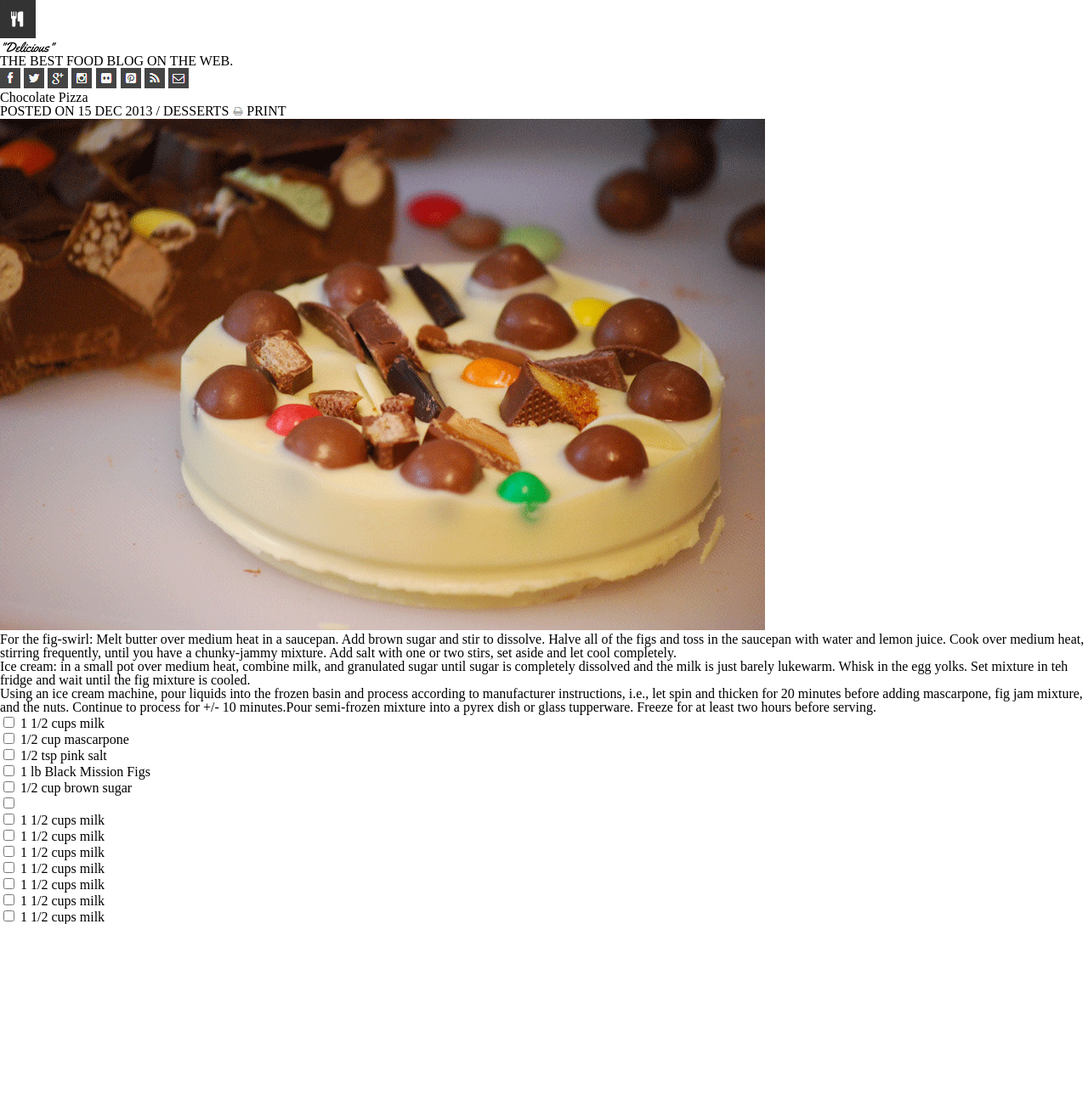
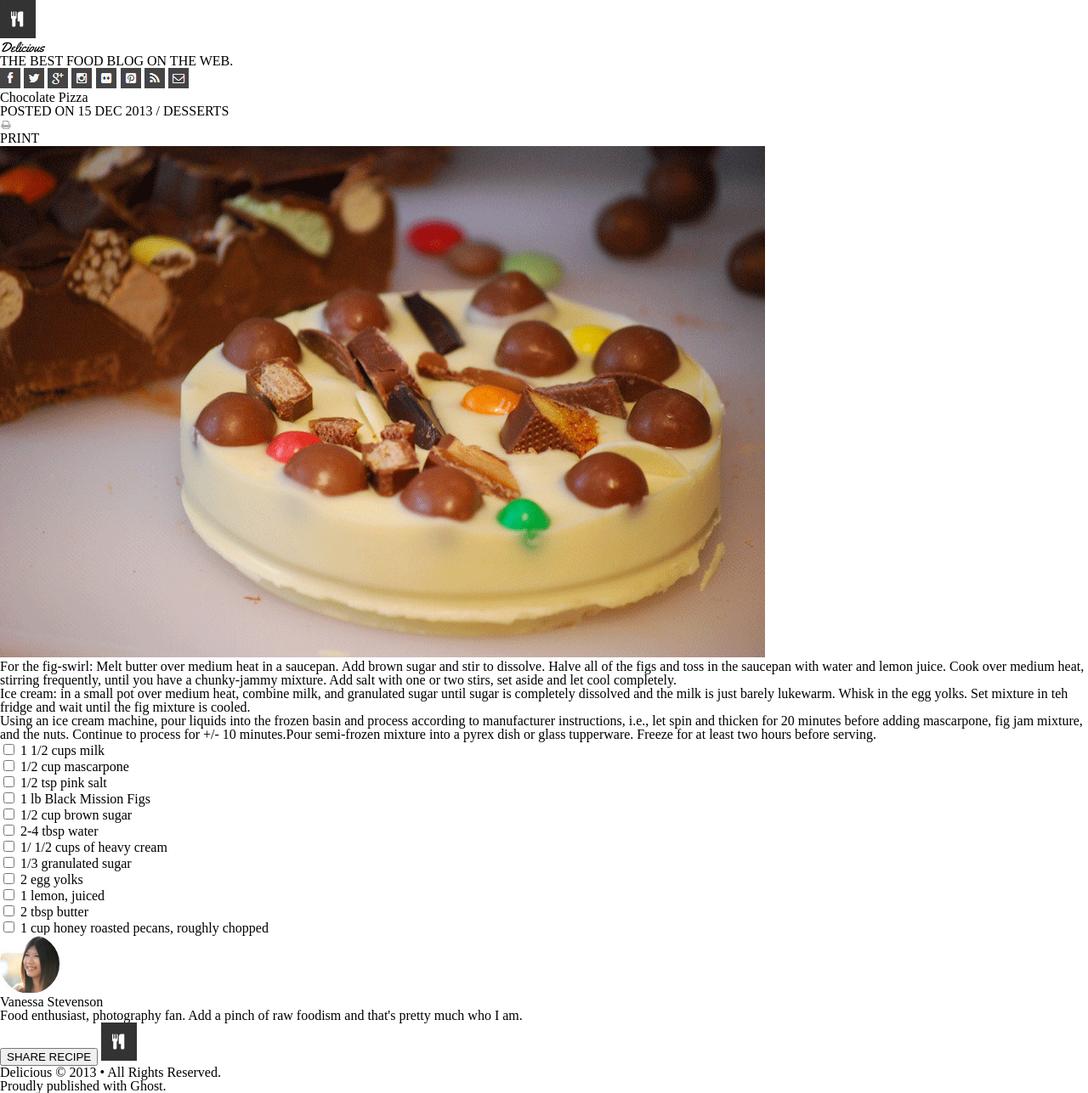
Before and after one commit to ColorInvert/Chocolate-Pizza, a plain HTML site: page index.html in a window 1280 px wide. Shown: the whole page at 85% size. Before the commit the page ends 1088 px from the top, so only its background shows below. Drawn offline with Linux system fonts and the light colour scheme.

Commit message:
added finished recipe list, added footer into

```diff
--- a/index.html
+++ b/index.html
@@ -23,11 +23,11 @@
 <body>
 
   <header>
-    <img src='img/logo.png'>
-    <h1>"Delicious"</h1>
-    <p>THE BEST FOOD BLOG ON THE WEB.</p>
 
     <nav>
+      <img id= "logo" src='img/logo.png'>
+      <h1>Delicious</h1>
+      <p id="headerPTag">THE BEST FOOD BLOG ON THE WEB.</p>
       <a><img src='img/fb-icon.png'></a>
       <a><img src='img/twit-icon.png'></a>
       <a><img src='img/gp-icon.png'></a>
@@ -42,8 +42,10 @@
   <main>
     <h2>Chocolate Pizza</h2>
     <p>POSTED ON 15 DEC 2013 / DESSERTS
+      <div id="print">
       <img id='printicon' src='img/print-icon.png'>
-      PRINT
+      <figcaption>PRINT</figcaption>
+      </div>
     </p>
 
     <section>
@@ -76,64 +78,43 @@
               <label for="checbox"> 1/2 cup brown sugar</label><br></li>
 
             <li><input type="checkbox">
-              <label for="checbox"> </label><br></li>
+              <label for="checbox"> 2-4 tbsp water</label><br></li>
 
             <li><input type="checkbox">
-              <label for="checbox"> 1 1/2 cups milk</label><br></li>
+              <label for="checbox"> 1/ 1/2 cups of heavy cream</label><br></li>
 
             <li><input type="checkbox">
-              <label for="checbox"> 1 1/2 cups milk</label><br></li>
+              <label for="checbox"> 1/3 granulated sugar</label><br></li>
 
             <li><input type="checkbox">
-              <label for="checbox"> 1 1/2 cups milk</label><br></li>
+              <label for="checbox"> 2 egg yolks</label><br></li>
 
             <li><input type="checkbox">
-              <label for="checbox"> 1 1/2 cups milk</label><br></li>
+              <label for="checbox"> 1 lemon, juiced</label><br></li>
 
             <li><input type="checkbox">
-              <label for="checbox"> 1 1/2 cups milk</label><br></li>
+              <label for="checbox"> 2 tbsp butter</label><br></li>
 
             <li><input type="checkbox">
-              <label for="checbox"> 1 1/2 cups milk</label><br></li>
-
-            <li><input type="checkbox">
-              <label for="checbox"> 1 1/2 cups milk</label><br></li>
-
-
+              <label for="checbox"> 1 cup honey roasted pecans, roughly chopped</label><br></li>
           </ul>
-
         </p>
-
       </div>
-
-
-
-
-
-
     </section>
-
-
-
-
-
-
-
-
-
-
-
-
-
-
-
-
-
   </main>
-
-
+<footer>
+  <img src="img/van-pic.png">
+  <h3> Vanessa Stevenson</h3>
+  <p>
+    Food enthusiast, photography fan. Add a pinch of raw foodism and that's pretty much who I am.
+  </p>
+<button>SHARE RECIPE</button>
+<img src="img/logo.png">
+<p>Delicious © 2013 • All Rights Reserved.</p>
+<p>Proudly published with Ghost.</p>
+</footer>
   <!-- Hook to our js -->
-  <script src="js/app.js"></script>
+<script src="js/app.js"></script>
 </body>
 
 </html>
```
